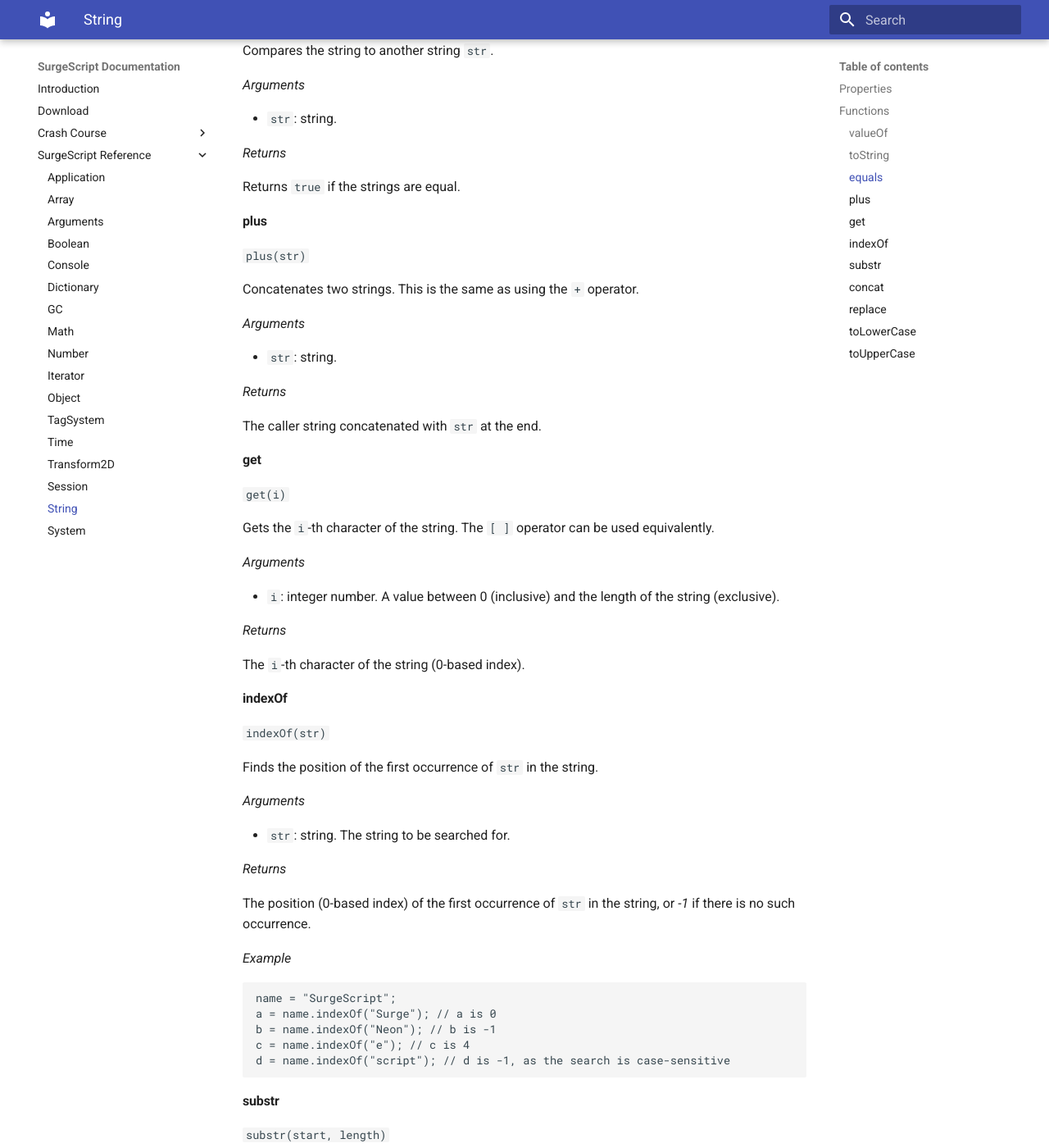
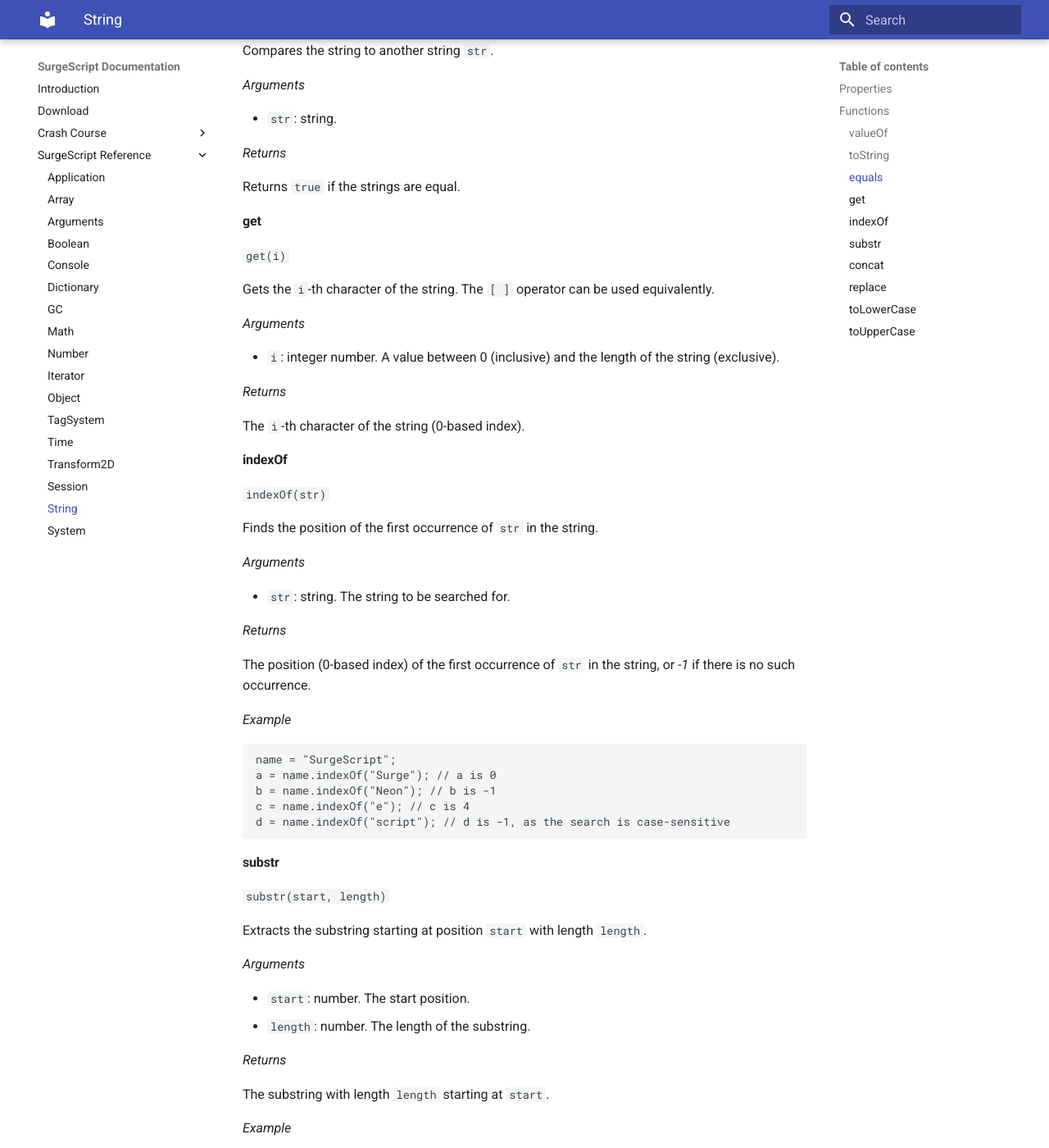
Before and after one commit to alemart/surgescript, an MkDocs documentation site: the page built from docs/reference/string.md, in a window 1280 px wide and 1400 px high, scrolled down 1155 px. Shown: the whole window at 82% size. Built offline with MkDocs 1.6.1 and Material for MkDocs 9.7.7, drawn with Linux system fonts in a browser that asks for light colours; old or Windows-style settings are respelled for this version of MkDocs; some of the changed text lies outside the part shown.

Commit message:
Removed String.plus()

```diff
--- a/docs/reference/string.md
+++ b/docs/reference/string.md
@@ -56,20 +56,6 @@
 *Returns*
 
 Returns `true` if the strings are equal.
-
-#### plus
-
-`plus(str)`
-
-Concatenates two strings. This is the same as using the `+` operator.
-
-*Arguments*
-
-* `str`: string.
-
-*Returns*
-
-The caller string concatenated with `str` at the end.
 
 #### get
 
```
Also changed, not shown: other parts of docs/reference/string.md (+1 -1 lines), 1 other file.
